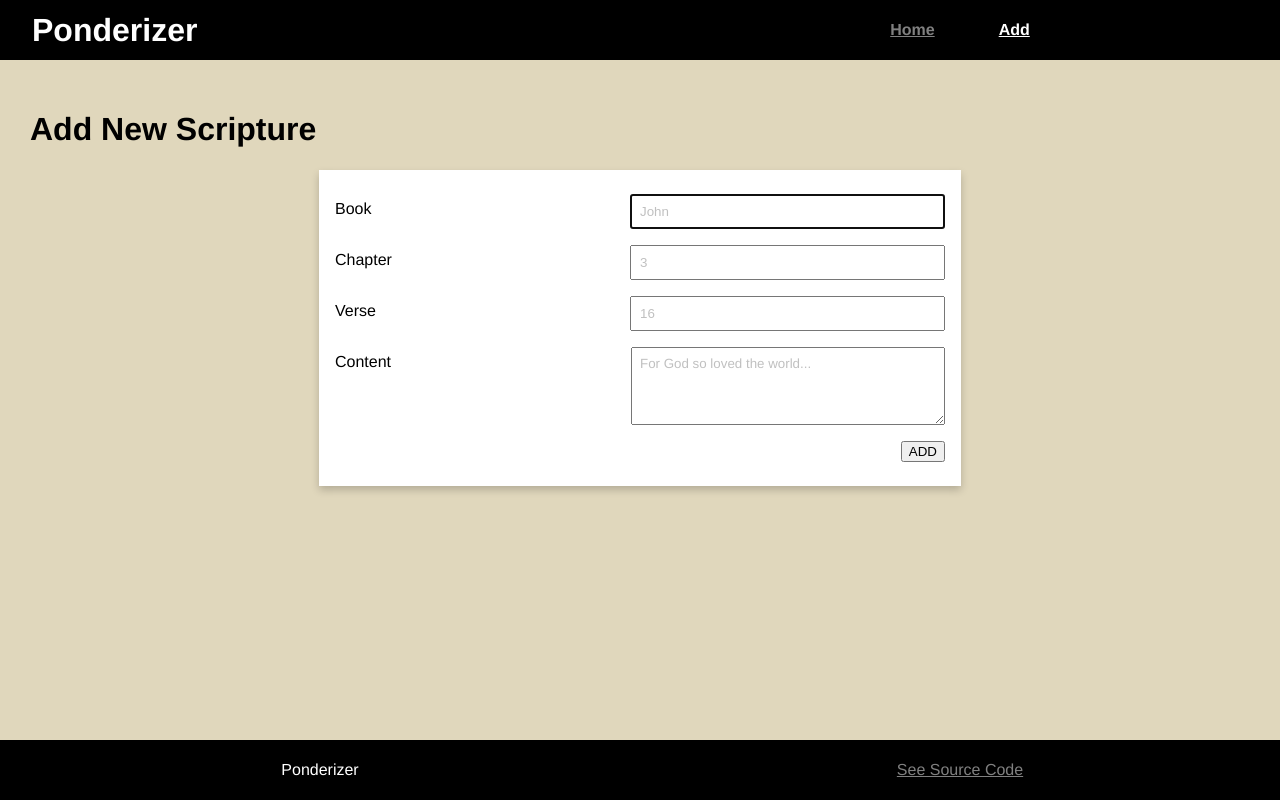
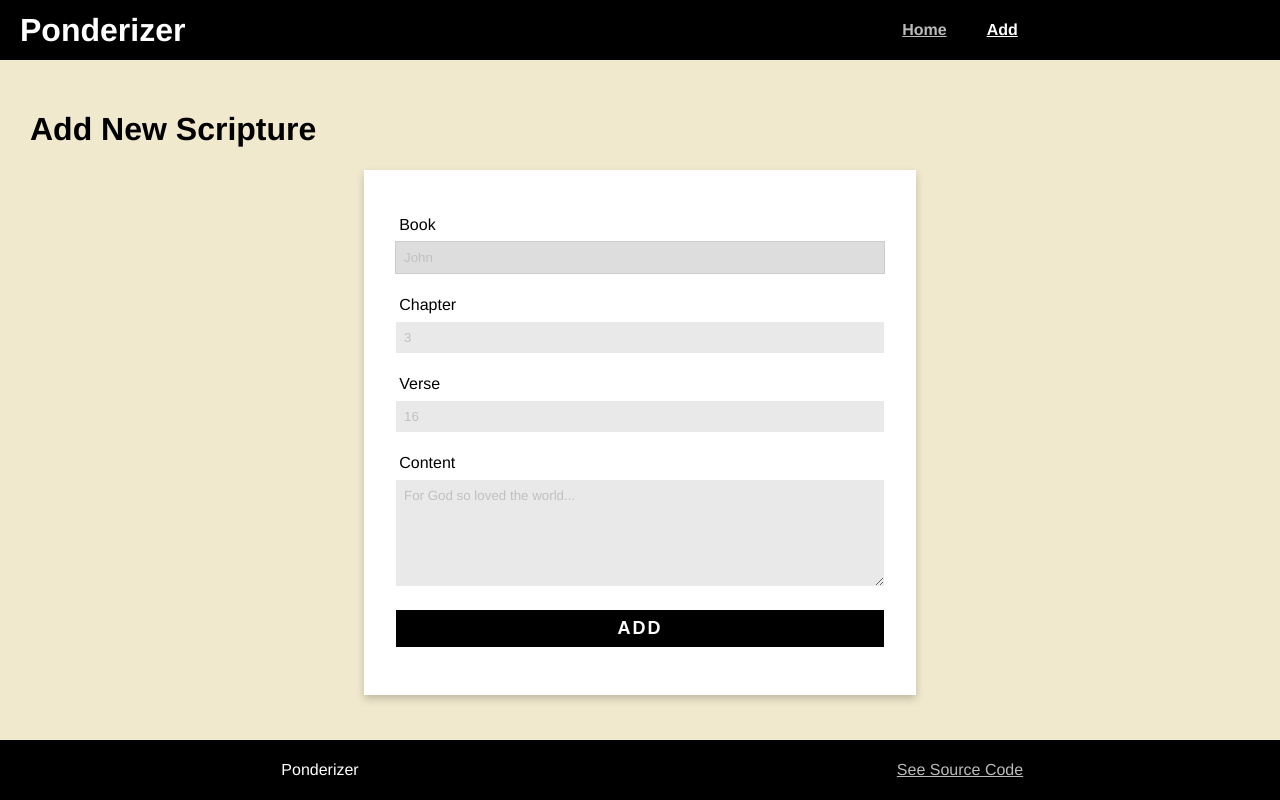
Before and after one commit to brighamandersen/ponderizer, a Vue app: page /add in a window 1280 px wide. Built offline with nearby package versions, Linux system fonts and the light colour scheme.

Commit message:
ALL DONE!

```diff
--- a/src/App.vue
+++ b/src/App.vue
@@ -35,7 +35,7 @@
 
   .content {
     min-height: calc(100vh - 180px);
-    background: #e0d7bc;
+    background: #f1e9ce;
     padding: 30px;
   }
 
@@ -47,6 +47,14 @@
 
   input, textarea {
     padding: 0.5rem;
+    background: rgb(233, 233, 233);
+    outline: none;
+    border: none;
+  }
+
+  input:hover, input:focus, textarea:hover, textarea:focus {
+    background:rgb(221, 221, 221);
+    outline: 1px solid rgb(204, 204, 204);
   }
 
   input::placeholder, textarea::placeholder {
@@ -59,6 +67,7 @@
 
   .flex-parent {
     display: flex;
+    flex-wrap: wrap;
   }
 
   .flex-child {
@@ -71,6 +80,7 @@
     margin: 2rem;
     box-shadow: 0 4px 8px 0 rgba(0,0,0,0.2);
     transition: 0.3s;
+    overflow-wrap: break-word;
   }
 
   .card:hover {
@@ -88,4 +98,49 @@
     text-align: center;
     padding: 1rem;
   }
+
+  .form-section {
+    padding: 0.5rem 0;
+  }
+
+  label {
+    padding: 0.5rem 0.2rem;
+  }
+
+  input::-webkit-outer-spin-button,
+  input::-webkit-inner-spin-button {
+    -webkit-appearance: none;
+    margin: 0;
+  }
+
+  .btn-wrapper {
+    margin: 1rem 0;
+  }
+
+  button {
+    background: black;
+    color: white;
+    border: none;
+    outline: none;
+    padding: 0.5rem 1rem;
+    font-size: large;
+    font-weight: bold;
+    letter-spacing: 2px;
+  }
+
+  button:hover {
+    background:rgb(43, 43, 43)
+  }
+
+  .default-form {
+    padding: 1rem;
+    min-width: 250px;
+    max-width: 40%;
+    margin: auto;
+    text-align: left;
+  }
+
+  .form-section {
+    flex-direction: column;
+  }
 </style>
--- a/src/components/Footer.vue
+++ b/src/components/Footer.vue
@@ -23,6 +23,6 @@
   }
 
   a {
-    color: gray;
+    color: rgb(187, 187, 187);
   }
 </style>
--- a/src/components/FullCard.vue
+++ /dev/null
@@ -1,62 +0,0 @@
-<template>
-  <div class="card" id="full-card">
-    <div class="card-toolbar">
-      Card Toolbar
-      <span class="remove-icon" @click="remove(scripture)">X</span>
-    </div>
-    <div class="card-content">
-      <h2>{{ scripture.book }} {{ scripture.chapter }}:{{ scripture.verse }}</h2>
-      <p>{{ scripture.content }}</p>
-    </div>
-    <p class="success-msg" v-if="successMsg != ''">{{ successMsg }}</p>
-  </div>
-</template>
-
-<script>
-  export default {
-    name: 'FullCard',
-    props: ['scripture'],
-    data() {
-      return {
-        successMsg: ''
-      }
-    },
-    methods: {
-      remove(scripture) {
-        this.$root.$data.scriptures.splice(this.$root.$data.scriptures.indexOf(scripture), 1);
-
-        this.successMsg = "Scripture successfully deleted.  Redirecting you back to Home...";
-
-        setTimeout(() => this.$router.push("/"), 1000);
-      }
-    }
-  };
-</script>
-
-<style scoped>
-  #full-card {
-    text-align: center;
-    padding: 1rem;
-  }
-
-  .card-toolbar {
-    background: orange;
-  }
-
-  .remove-icon {
-    position: relative;
-    top: 0;
-    right: 0;
-    cursor: pointer;
-    padding: 0.5rem;
-  }
-
-  .remove-icon:hover {
-    background: red;
-    color: white;
-  }
-
-  .card-content {
-    background: lime;
-  }
-</style>
--- a/src/components/Navbar.vue
+++ b/src/components/Navbar.vue
@@ -24,7 +24,7 @@
   }
 
   #app-name {
-    margin: 0 2rem;
+    margin-left: 20px;
   }
 
   .nav-links {
@@ -35,8 +35,8 @@
 
   #nav a {
     font-weight: bold;
-    color: gray;
-    padding: 1rem 2rem;
+    color: rgb(187, 187, 187);
+    padding: 10px 20px;
   }
 
   #nav a.router-link-exact-active {
--- a/src/components/PreviewCard.vue
+++ b/src/components/PreviewCard.vue
@@ -7,13 +7,12 @@
 <script>
   export default {
     name: 'PreviewCard',
-    props: ['scripture'],
+    props: ['scripture']
   };
 </script>
 
 <style scoped>
   #preview-card {
-    width: 200px;
     text-align: center;
   }
 </style>
--- a/src/views/Add.vue
+++ b/src/views/Add.vue
@@ -1,25 +1,25 @@
 <template>
   <div class="add">
     <h1>Add New Scripture</h1>
-    <form class="card" id="add-form" @submit.prevent="add">
+    <form class="card default-form" id="add-form" @submit.prevent="add">
       <div class="flex-parent form-section">
         <label class="flex-child" for="book">Book</label>
-        <input type="text" class="flex-child" v-model="book" placeholder="John" autofocus />
+        <input type="text" class="flex-child" v-model="book" placeholder="John" autofocus required maxlength="25" />
       </div>
       <div class="flex-parent form-section">
         <label class="flex-child" for="chapter">Chapter</label>
-        <input type="number" class="flex-child" v-model="chapter" placeholder="3" />
+        <input type="number" class="flex-child" v-model="chapter" placeholder="3" required max="200" />
       </div>
       <div class="flex-parent form-section">
         <label class="flex-child" for="verse">Verse</label>
-        <input type="number" class="flex-child" v-model="verse" placeholder="16" />
+        <input type="number" class="flex-child" v-model="verse" placeholder="16" required  max="200"  />
       </div>
       <div class="flex-parent form-section">
         <label class="flex-child" for="content">Content</label>
-        <textarea class="flex-child" v-model="content" placeholder="For God so loved the world..." rows="4" />
+        <textarea class="flex-child" v-model="content" placeholder="For God so loved the world..." rows="6" required />
       </div>
-      <div class="float-parent form-section">
-        <button class="float-right" type="submit">ADD</button>
+      <div class="flex-parent btn-wrapper">
+        <button class="flex-child" type="submit">ADD</button>
       </div>
     </form>
     <p class="success-msg" v-if="successMsg != ''">{{ successMsg }}</p>
@@ -93,14 +93,7 @@
 
 <style scoped>
   #add-form {
-    padding: 1rem;
-    min-width: 300px;
-    max-width: 50%;
-    margin: auto;
-  }
-
-  .form-section {
-    padding: 0.5rem 0;
+    padding: 2rem;
   }
 
   .float-parent {
--- a/src/views/Focus.vue
+++ b/src/views/Focus.vue
@@ -1,7 +1,40 @@
 <template>
   <div class="focus" v-if="scripture != null">
-      <h1>Focus Mode</h1>
-      <FullCard :scripture="scripture" />
+    <h1>Focus Mode</h1>
+    <div class="card" id="full-card">
+      <div class="card-toolbar">
+        <span class="option edit-option" :class="{ active: inEditMode }" @click="inEditMode = true">EDIT</span>
+        <span class="option remove-option" @click="remove(scripture)">DELETE</span>
+      </div>
+      <div class="card-content" v-if="!inEditMode">
+        <h2>{{ scripture.book }} {{ scripture.chapter }}:{{ scripture.verse }}</h2>
+        <p>{{ scripture.content }}</p>
+      </div>
+      <div v-else>
+        <form class="default-form" @submit.prevent="inEditMode = false">
+          <div class="flex-parent form-section">
+            <label class="flex-child" for="book">Book</label>
+            <input type="text" class="flex-child" v-model="scripture.book" autofocus required />
+          </div>
+          <div class="flex-parent form-section">
+            <label class="flex-child" for="chapter">Chapter</label>
+            <input type="number" class="flex-child" v-model="scripture.chapter" required />
+          </div>
+          <div class="flex-parent form-section">
+            <label class="flex-child" for="verse">Verse</label>
+            <input type="number" class="flex-child" v-model="scripture.verse" required />
+          </div>
+          <div class="flex-parent form-section">
+            <label class="flex-child" for="content">Content</label>
+            <textarea class="flex-child" v-model="scripture.content" rows="6" required />
+          </div>
+          <div class="flex-parent btn-wrapper">
+            <button class="flex-child" type="submit">DONE</button>
+          </div>
+        </form>
+      </div>
+    </div>
+    <p class="success-msg" v-if="successMsg != ''">{{ successMsg }}</p>
   </div>
   <div v-else>
     <NotFound />
@@ -9,29 +42,68 @@
 </template>
 
 <script>
-import FullCard from '../components/FullCard.vue';
 import NotFound from '../views/NotFound.vue';
 
 export default {
   name: 'Focus',
   components: {
-    FullCard,
     NotFound
   },
   data() {
     return {
-      scripture: {}
+      scripture: {},
+      successMsg: '',
+      inEditMode: false
     }
   },
   created() {
     this.scripture = this.$root.$data.scriptures.find((scripture) => scripture.id
     === this.$route.params.id);
+  },
+  methods: {
+    remove(scripture) {
+      this.$root.$data.scriptures.splice(this.$root.$data.scriptures.indexOf(scripture), 1);
+
+      this.successMsg = "Scripture successfully deleted.  Redirecting you back to Home...";
+
+      setTimeout(() => this.$router.push("/"), 1000);
+    }
   }
 }
 </script>
 
 <style scoped>
-  .focus {
+  #full-card {
+    text-align: center;
+    padding: 0;
+    margin: 0;
+  }
 
+  .card-toolbar {
+    background: rgb(233, 233, 233);
+    padding: 1rem;
+  }
+
+  .option {
+    padding: 0.5rem;
+    margin: 0 0.5rem;
+    cursor: pointer;
+  }
+
+  .edit-option:hover {
+    background: rgb(184, 184, 184);
+  }
+
+  .remove-option:hover {
+    background: red;
+    color: white;
+  }
+
+  .card-content {
+    padding: 2rem;
+  }
+
+  .active {
+    border-bottom: 1px solid black;
   }
 </style>
--- a/src/views/Home.vue
+++ b/src/views/Home.vue
@@ -1,8 +1,8 @@
 <template>
   <div class="home">
     <h1>All Ponderize Scriptures</h1>
-    <router-link v-for="scripture in scriptures" :key="scripture.id" :to="'/focus/' + scripture.id">
-      <PreviewCard :scripture="scripture" />
+    <router-link v-for="scripture in scriptures" :key="scripture.id" :to="'/focus/' + scripture.id" class="flex-parent fit-width">
+      <PreviewCard :scripture="scripture" class="flex-child" />
     </router-link>
     <p v-if="scriptures.length === 0">You don't have any scriptures to ponderize.
       <router-link to="/add">Add</router-link> one now!
@@ -25,3 +25,11 @@
     }
   };
 </script>
+
+<style scoped>
+  /* .scripture-grid {
+    background: red;
+    width: 50%;
+    margin: auto;
+  } */
+</style>
```
